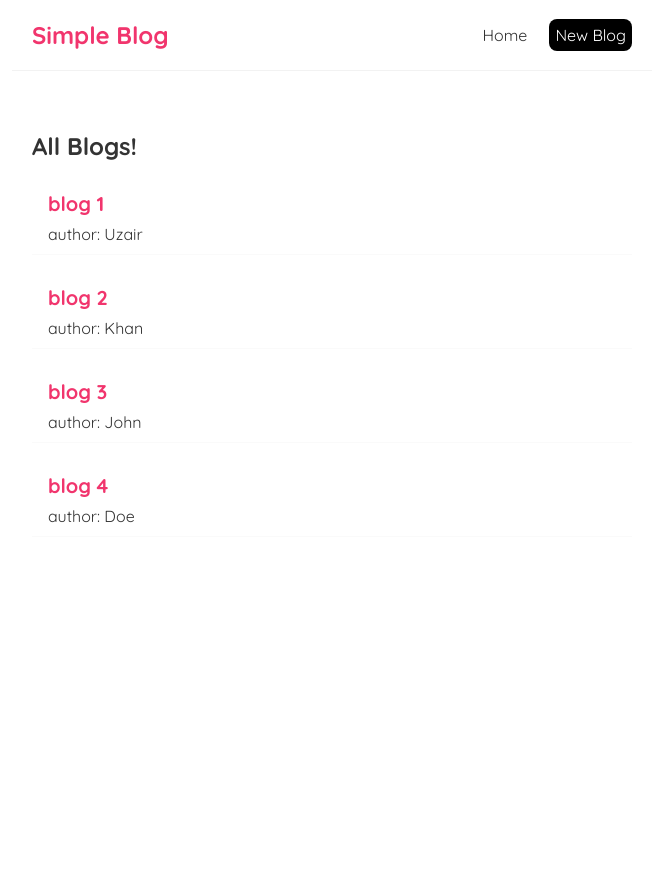
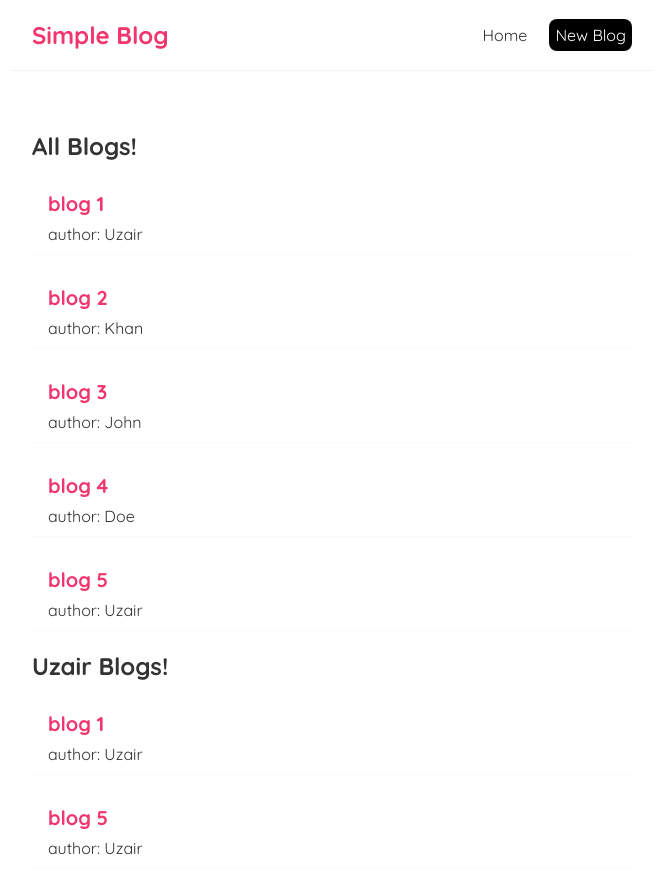
Before and after one commit to uzair004/simple-react-blog, a React (Create React App) app: page / in a window 1280 px wide. Shown: the top 894 px of the page, without its empty margins (308-971 px from the left). Before the commit the page ends 800 px from the top, so only its background shows below. Built offline with nearby package versions, Linux system fonts and the light colour scheme.

Commit message:
Reusing component

```diff
--- a/src/Home.js
+++ b/src/Home.js
@@ -7,11 +7,16 @@ const Home = () => {
     { id: 2, title: "blog 2", body: "lorem ipsum...", author: "Khan" },
     { id: 3, title: "blog 3", body: "lorem ipsum...", author: "John" },
     { id: 4, title: "blog 4", body: "lorem ipsum...", author: "Doe" },
+    { id: 5, title: "blog 5", body: "lorem ipsum...", author: "Uzair" },
   ]);
 
   return (
     <div className="home">
       <BlogList blogs={blogs} title="All Blogs!" />
+      <BlogList
+        blogs={blogs.filter((blog) => blog.author === "Uzair")}
+        title="Uzair Blogs!"
+      />
     </div>
   );
 };
```
